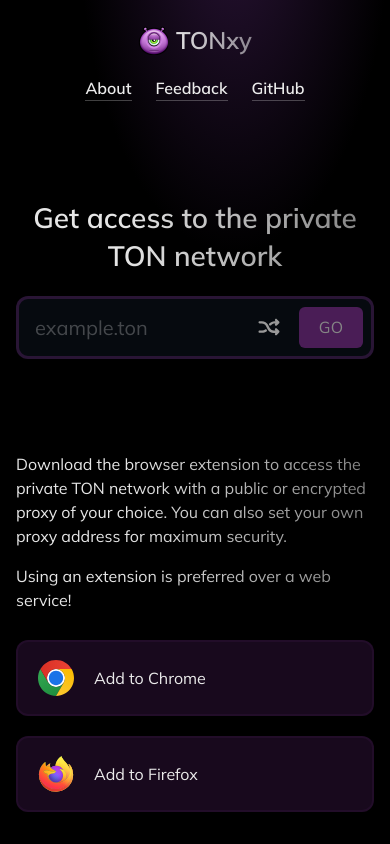
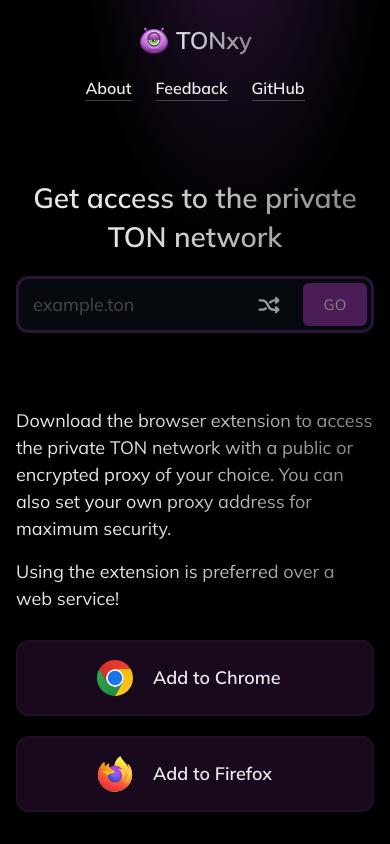
Before and after one commit to antonlukin/tonski-access, a Next.js app in the folder website/: page / in a window 390 px wide. Built offline with nearby package versions, Linux system fonts and the light colour scheme.

Commit message:
optimize website design for small screens

```diff
--- a/website/components/Downloads.jsx
+++ b/website/components/Downloads.jsx
@@ -26,7 +26,7 @@
           You can also set your own proxy address for maximum security.
         </p>
 
-        <p>Using an extension is preferred over a web service!</p>
+        <p>Using the extension is preferred over a web service!</p>
       </div>
     </section>
   );
--- a/website/components/Explore.jsx
+++ b/website/components/Explore.jsx
@@ -9,7 +9,9 @@
   const input = useRef();
 
   useEffect(() => {
-    input.current.focus();
+    if (!('ontouchstart' in window)) {
+      input.current.focus();
+    }
   }, []);
 
   const redirectPage = (value) => {
@@ -39,9 +41,13 @@
     }
 
     setRepeats(updated);
+    setEntered(true);
 
     input.current.value = result;
-    input.current.focus();
+
+    if (!('ontouchstart' in window)) {
+      input.current.focus();
+    }
   }
 
   const submitForm = (e) => {
--- a/website/styles/Downloads.module.scss
+++ b/website/styles/Downloads.module.scss
@@ -42,10 +42,6 @@
   @media screen and (max-width: 479px) {
     font-size: 1.125rem;
   }
-
-  @media screen and (max-width: 399px) {
-    font-size: 1rem;
-  }
 }
 
 .fieldset {
@@ -69,7 +65,7 @@
   display: flex;
   flex-flow: row nowrap;
   align-items: center;
-  justify-content: flex-start;
+  justify-content: center;
   position: relative;
 
   flex: 1 1 auto;
@@ -78,6 +74,7 @@
   padding: 0 1.25rem;
 
   font-size: 1.25rem;
+  font-weight: 600;
   line-height: 1.375;
 
   background-color: rgba($color-main, 0.2);
@@ -106,6 +103,7 @@
 
   a {
     display: block;
+    min-width: 8.75rem;
 
     &::before {
       content: '';
@@ -126,8 +124,4 @@
   @media screen and (max-width: 479px) {
     font-size: 1.125rem;
   }
-
-  @media screen and (max-width: 399px) {
-    font-size: 1rem;
-  }
 }
--- a/website/styles/Explore.module.scss
+++ b/website/styles/Explore.module.scss
@@ -85,7 +85,9 @@
   border: 0;
 
   @media screen and (max-width: 479px) {
+    padding: 0.875rem;
     padding-right: 8rem;
+    font-size: 1.125rem;
   }
 }
 
@@ -121,7 +123,13 @@
   }
 
   @media screen and (max-width: 479px) {
+    top: 0.25rem;
+    right: 0.25rem;
+
     width: 4rem;
+    height: calc(100% - 0.5rem);
+
+    font-size: 0.9375rem;
   }
 }
 
```
